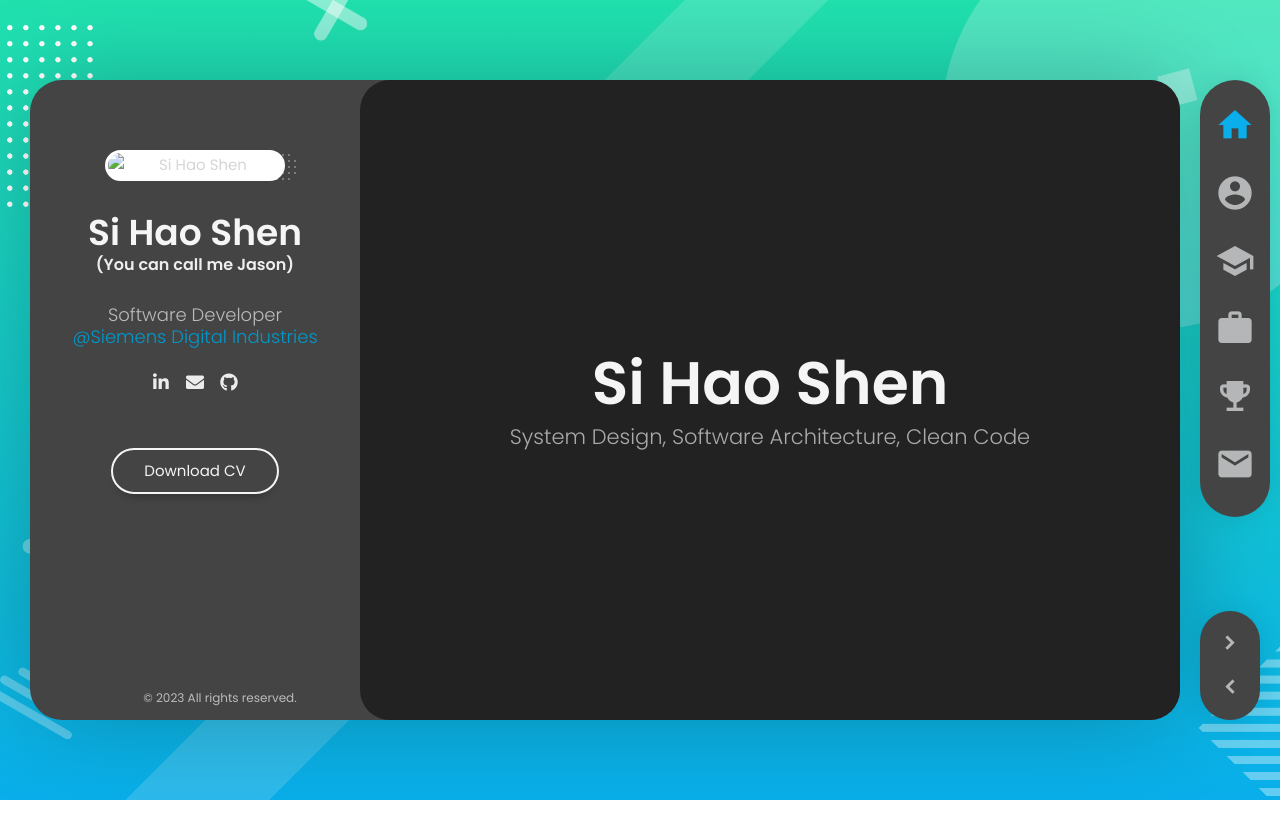
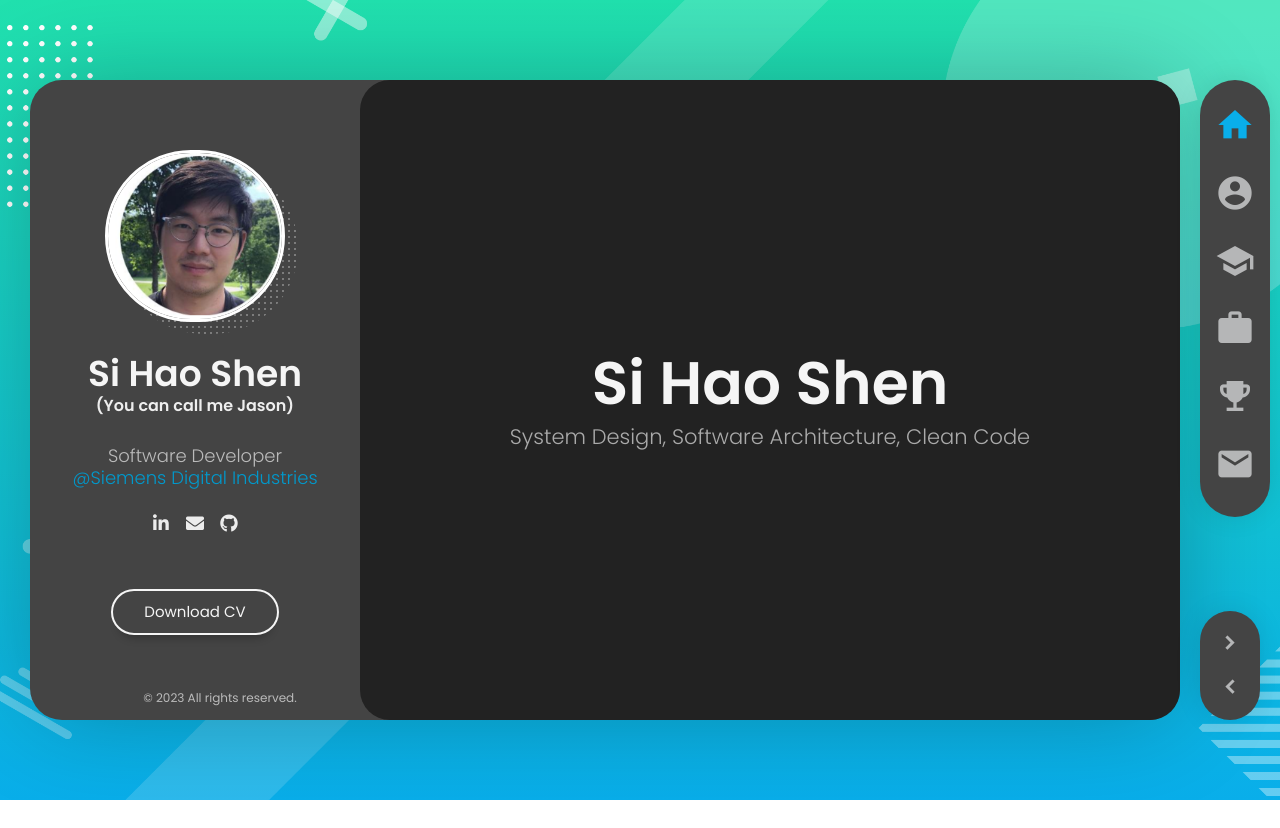
Before and after one commit to IsaacTitan/SiHaoShen.github.io, a plain HTML site: page index.html in a window 1280 px wide. Shown: the top 828 px of the page. Drawn offline with Linux system fonts and the light colour scheme; some packages are replaced by stand-ins of ours; a web font is replaced by a local one.

Commit message:
Minor Fix

```diff
--- a/index.html
+++ b/index.html
@@ -43,7 +43,7 @@
           <header id="site_header" class="header mobile-menu-hide">
             <div class="header-content">
               <div class="header-photo">
-                <img src="img/main_photo.jpg" alt="Si Hao Shen">
+                <img src="img/main_photo.png" alt="Si Hao Shen">
               </div>
               <div class="header-titles">
                 <h2>Si Hao Shen</h2>
```
